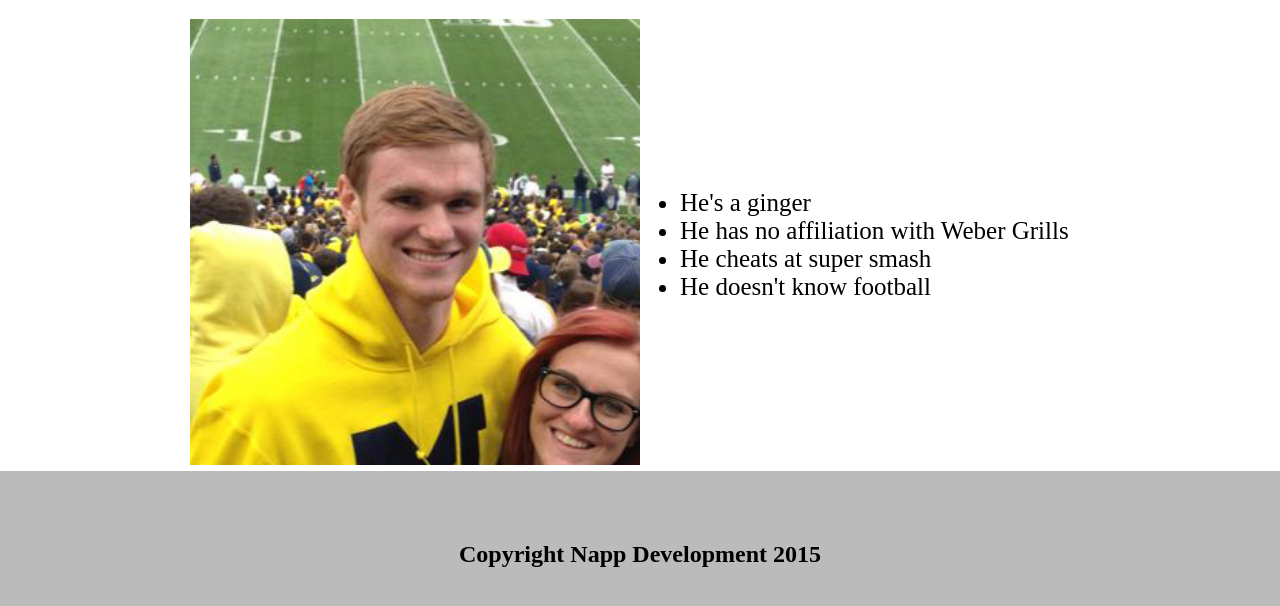
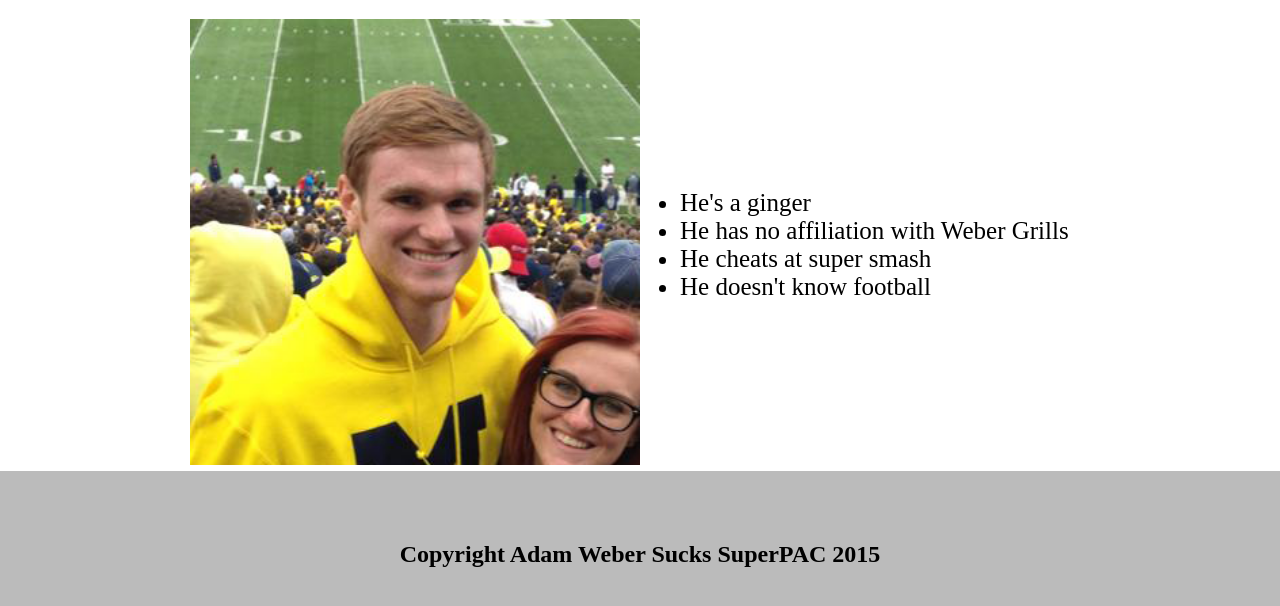
Before and after one commit to connorkrupp/AndrewsWebsite, a plain HTML site: page index.html in a window 1280 px wide. Shown: the part 366-972 px from the top of the page. Drawn offline with Linux system fonts and the light colour scheme.

```diff
--- a/index.html
+++ b/index.html
@@ -33,7 +33,7 @@
   </div>
 
   <div class="footer">
-    <h2>Copyright Napp Development 2015</h2>
+    <h2>Copyright Adam Weber Sucks SuperPAC 2015</h2>
   </div>
 
 </body>
```
Also changed, not shown: 1 other file.
